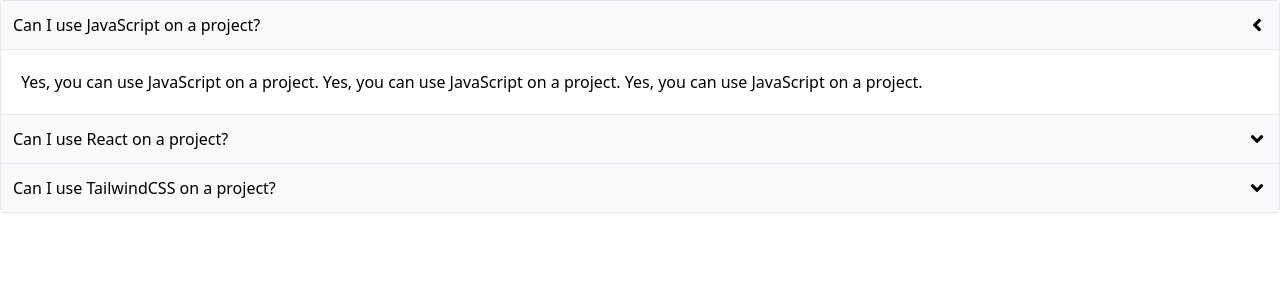
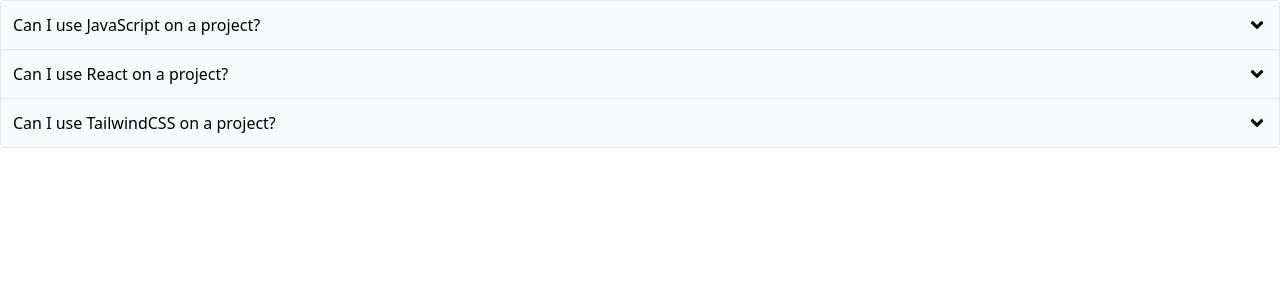
Before and after one commit to cheehwatang/react-components-library, a React (Create React App) app: page / in a window 1280 px wide. Shown: the top 300 px of the page. Built offline with nearby package versions, Linux system fonts and the light colour scheme.

Commit message:
fix accordion default to collapse and allow user to toggle collapse

```diff
--- a/src/components/Accordion.js
+++ b/src/components/Accordion.js
@@ -2,10 +2,10 @@
 import { FaAngleDown, FaAngleLeft } from "react-icons/fa";
 
 function Accordion({ items }) {
-  const [expandedIndex, setExpandedIndex] = useState(0);
+  const [expandedIndex, setExpandedIndex] = useState(-1);
 
   const handleClick = (newIndex) => {
-    setExpandedIndex(newIndex);
+    setExpandedIndex(newIndex === expandedIndex ? -1 : newIndex);
   };
 
   const renderedItems = items.map((item, index) => {
```
